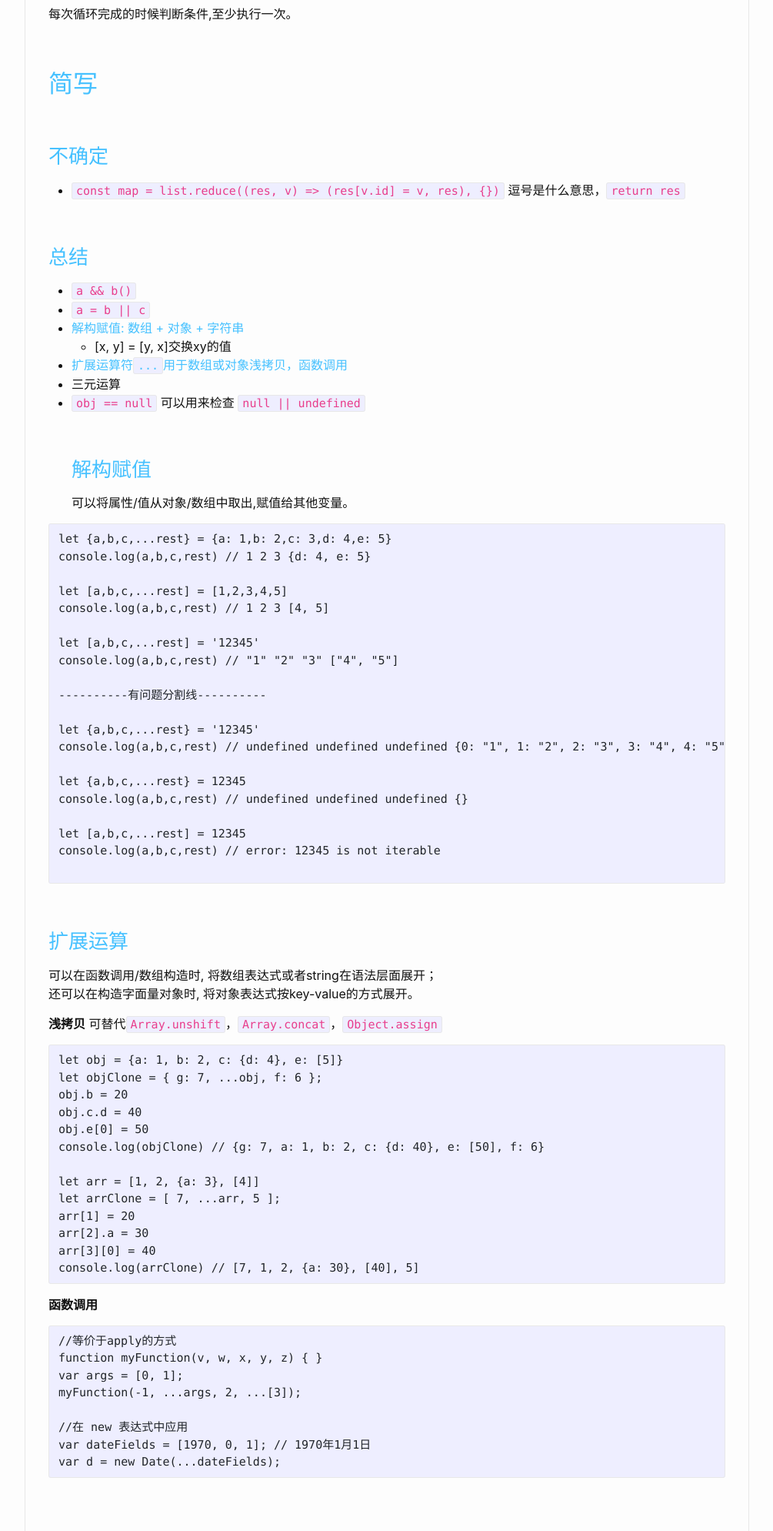
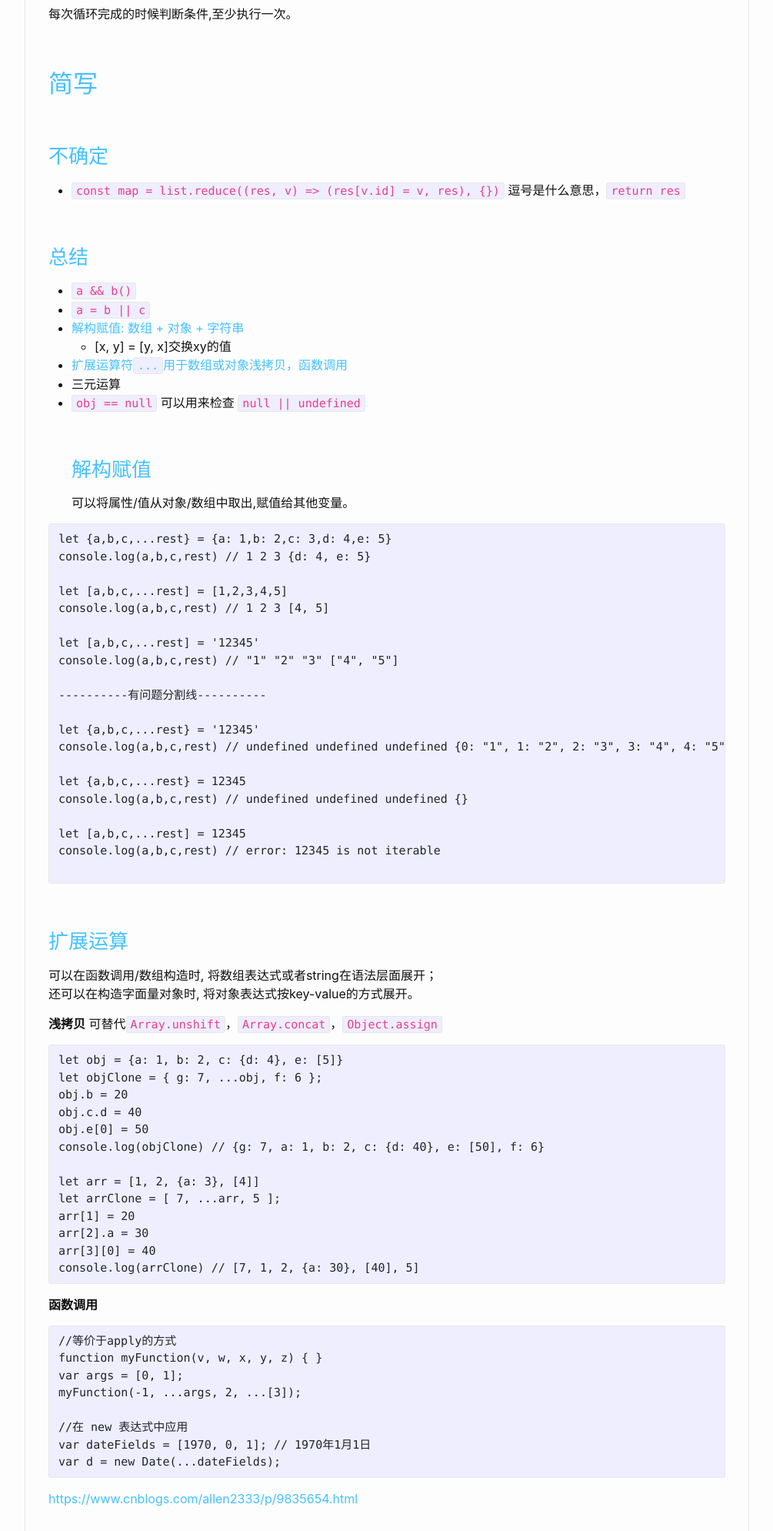
Before and after one commit to liuruiqi1993/liuruiqi1993.github.com, a Jekyll site: the page built from collections/_js/基础概念和简写问题.md, in a window 1280 px wide. Shown: the part 1131-3120 px from the top of the page at 77% size, without its empty margins (137-1142 px from the left). Built offline with Jekyll 4.4.1, drawn with Linux system fonts in a browser that asks for light colours; some of the changed lines change nothing that is shown.

Commit message:
Update 基础概念和简写问题.md

````diff
--- a/collections/_js/基础概念和简写问题.md
+++ b/collections/_js/基础概念和简写问题.md
@@ -97,3 +97,5 @@ myFunction(-1, ...args, 2, ...[3]);
 var dateFields = [1970, 0, 1]; // 1970年1月1日
 var d = new Date(...dateFields);
 ```
+
+[https://www.cnblogs.com/allen2333/p/9835654.html](https://www.cnblogs.com/allen2333/p/9835654.html)
````
